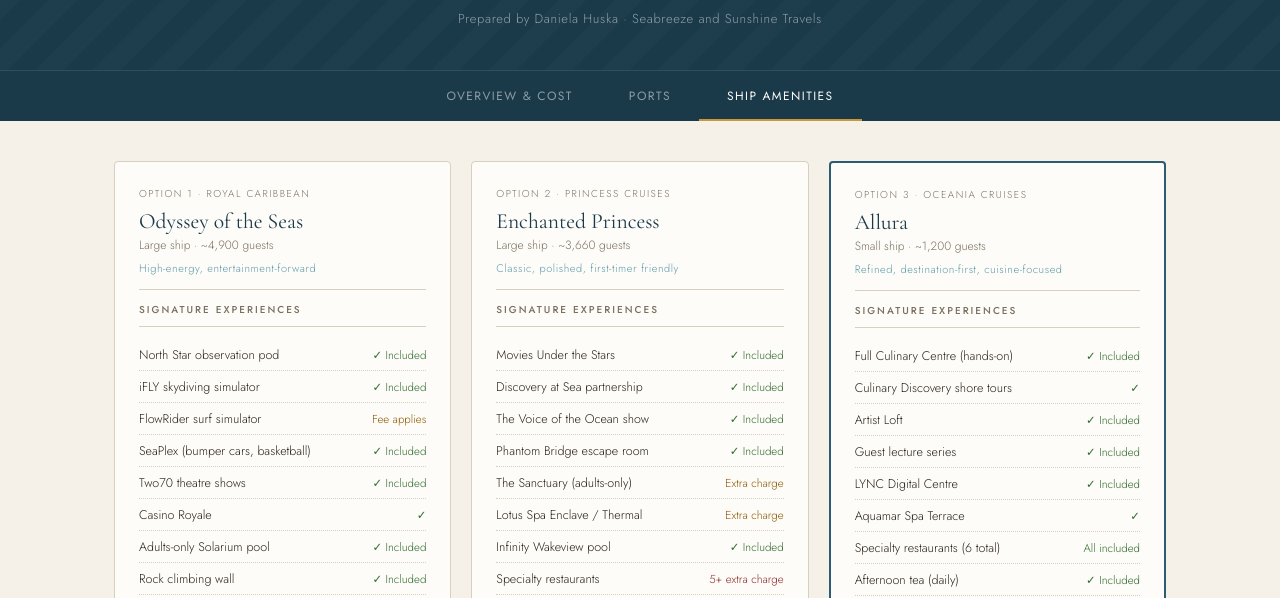
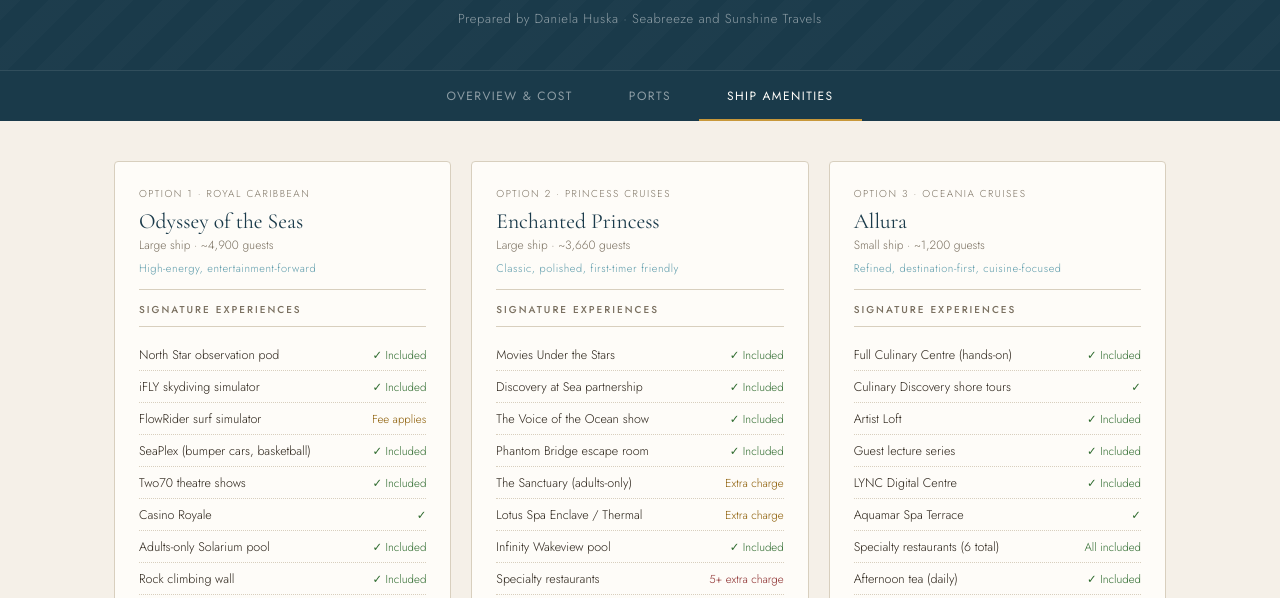
Before and after one commit to danroberts728/cruise-comparison, a plain HTML site: page index.html in a window 1280 px wide. Both pictures are taken after a click on the button "SHIP AMENITIES". Shown: the part 198-796 px from the top of the page. Drawn offline with nearby package versions, Linux system fonts and the light colour scheme.

Commit message:
Remove highlight.

```diff
--- a/index.html
+++ b/index.html
@@ -626,7 +626,7 @@
     </div>
 
     <!-- Oceania -->
-    <div class="amenity-card featured">
+    <div class="amenity-card">
       <span class="option-badge">Option 3 · Oceania Cruises</span>
       <div class="option-ship">Allura</div>
       <div class="option-line" style="margin-bottom:0.25rem">Small ship · ~1,200 guests</div>
```
